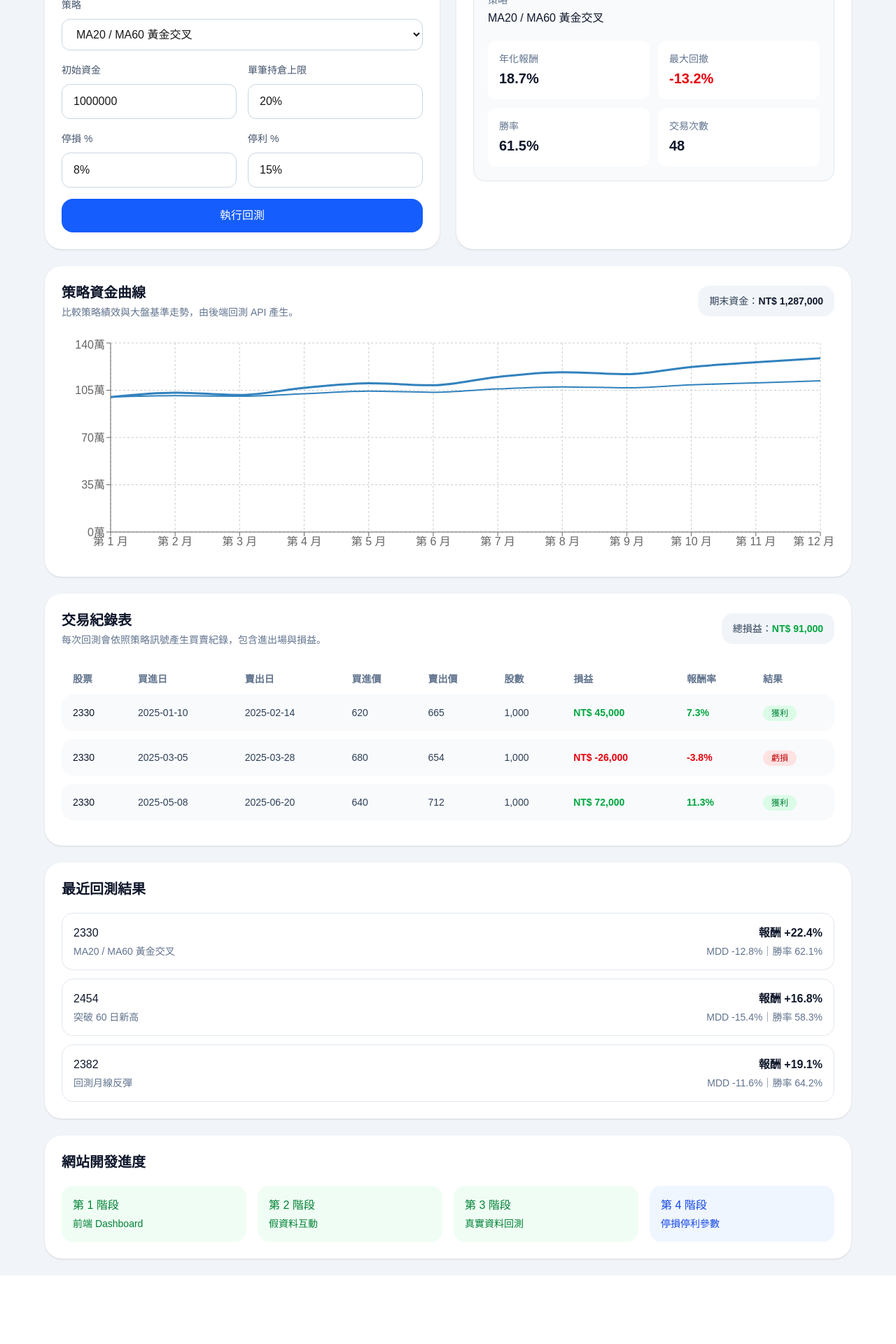
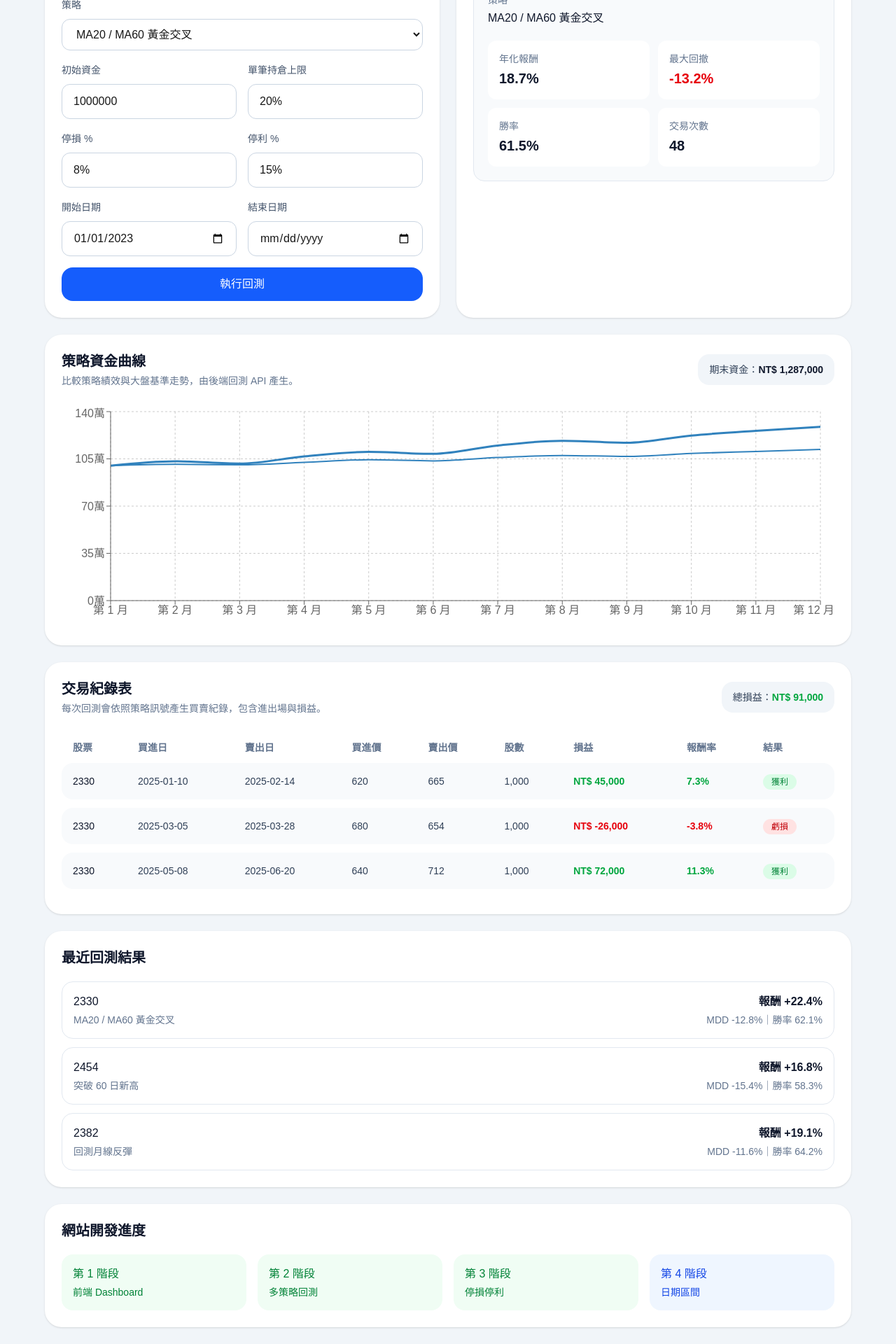
Before and after one commit to bobochun/stock-backtest-web, a Next.js app: page / in a window 1280 px wide. Shown: the part 621-2541 px from the top of the page at 70% size. Before the commit the page ends 2443 px from the top, so only its background shows below. Built offline with nearby package versions, Linux system fonts and the light colour scheme.

Commit message:
Add backtest date range settings

```diff
--- a/app/components/BacktestForm.tsx
+++ b/app/components/BacktestForm.tsx
@@ -5,6 +5,8 @@ type BacktestFormProps = {
   positionSize: string;
   stopLoss: string;
   takeProfit: string;
+  startDate: string;
+  endDate: string;
   isLoading: boolean;
   setSymbol: (value: string) => void;
   setStrategy: (value: string) => void;
@@ -12,6 +14,8 @@ type BacktestFormProps = {
   setPositionSize: (value: string) => void;
   setStopLoss: (value: string) => void;
   setTakeProfit: (value: string) => void;
+  setStartDate: (value: string) => void;
+  setEndDate: (value: string) => void;
   runBacktest: () => void;
 };
 
@@ -22,6 +26,8 @@ export default function BacktestForm({
   positionSize,
   stopLoss,
   takeProfit,
+  startDate,
+  endDate,
   isLoading,
   setSymbol,
   setStrategy,
@@ -29,6 +35,8 @@ export default function BacktestForm({
   setPositionSize,
   setStopLoss,
   setTakeProfit,
+  setStartDate,
+  setEndDate,
   runBacktest,
 }: BacktestFormProps) {
   return (
@@ -104,6 +112,28 @@ export default function BacktestForm({
           </div>
         </div>
 
+        <div className="grid gap-4 md:grid-cols-2">
+          <div>
+            <label className="text-sm text-slate-600">開始日期</label>
+            <input
+              type="date"
+              value={startDate}
+              onChange={(event) => setStartDate(event.target.value)}
+              className="mt-2 w-full rounded-xl border border-slate-300 px-4 py-3"
+            />
+          </div>
+
+          <div>
+            <label className="text-sm text-slate-600">結束日期</label>
+            <input
+              type="date"
+              value={endDate}
+              onChange={(event) => setEndDate(event.target.value)}
+              className="mt-2 w-full rounded-xl border border-slate-300 px-4 py-3"
+            />
+          </div>
+        </div>
+
         <button
           onClick={runBacktest}
           disabled={isLoading}
--- a/app/page.tsx
+++ b/app/page.tsx
@@ -72,6 +72,8 @@ export default function Home() {
   const [positionSize, setPositionSize] = useState("20%");
   const [stopLoss, setStopLoss] = useState("8%");
   const [takeProfit, setTakeProfit] = useState("15%");
+  const [startDate, setStartDate] = useState("2023-01-01");
+  const [endDate, setEndDate] = useState("");
   const [isLoading, setIsLoading] = useState(false);
 
   const [result, setResult] = useState<BacktestResult>({
@@ -123,7 +125,7 @@ export default function Home() {
     setIsLoading(true);
 
     const controller = new AbortController();
-    const timeoutId = setTimeout(() => controller.abort(), 20000);
+    const timeoutId = setTimeout(() => controller.abort(), 30000);
 
     try {
       const response = await fetch("/api/backtest", {
@@ -138,6 +140,8 @@ export default function Home() {
           positionSize,
           stopLoss,
           takeProfit,
+          startDate,
+          endDate,
         }),
         signal: controller.signal,
       });
@@ -174,7 +178,7 @@ export default function Home() {
           </h1>
 
           <p className="mt-4 max-w-2xl text-slate-600">
-            輸入股票代號、選擇交易策略，系統會透過 Python API
+            輸入股票代號、選擇交易策略與日期區間，系統會透過 Python API
             回傳回測結果，包含年化報酬、最大回撤、勝率、交易紀錄與資金曲線。
           </p>
 
@@ -212,6 +216,8 @@ export default function Home() {
             positionSize={positionSize}
             stopLoss={stopLoss}
             takeProfit={takeProfit}
+            startDate={startDate}
+            endDate={endDate}
             isLoading={isLoading}
             setSymbol={setSymbol}
             setStrategy={setStrategy}
@@ -219,6 +225,8 @@ export default function Home() {
             setPositionSize={setPositionSize}
             setStopLoss={setStopLoss}
             setTakeProfit={setTakeProfit}
+            setStartDate={setStartDate}
+            setEndDate={setEndDate}
             runBacktest={runBacktest}
           />
 
@@ -242,17 +250,17 @@ export default function Home() {
 
             <div className="rounded-2xl bg-green-50 p-4">
               <p className="font-medium text-green-700">第 2 階段</p>
-              <p className="mt-1 text-sm text-green-700">假資料互動</p>
+              <p className="mt-1 text-sm text-green-700">多策略回測</p>
             </div>
 
             <div className="rounded-2xl bg-green-50 p-4">
               <p className="font-medium text-green-700">第 3 階段</p>
-              <p className="mt-1 text-sm text-green-700">真實資料回測</p>
+              <p className="mt-1 text-sm text-green-700">停損停利</p>
             </div>
 
             <div className="rounded-2xl bg-blue-50 p-4">
               <p className="font-medium text-blue-700">第 4 階段</p>
-              <p className="mt-1 text-sm text-blue-700">停損停利參數</p>
+              <p className="mt-1 text-sm text-blue-700">日期區間</p>
             </div>
           </div>
         </section>
```
Also changed, not shown: 1 other file (tests, documents, lock files or other folders).
